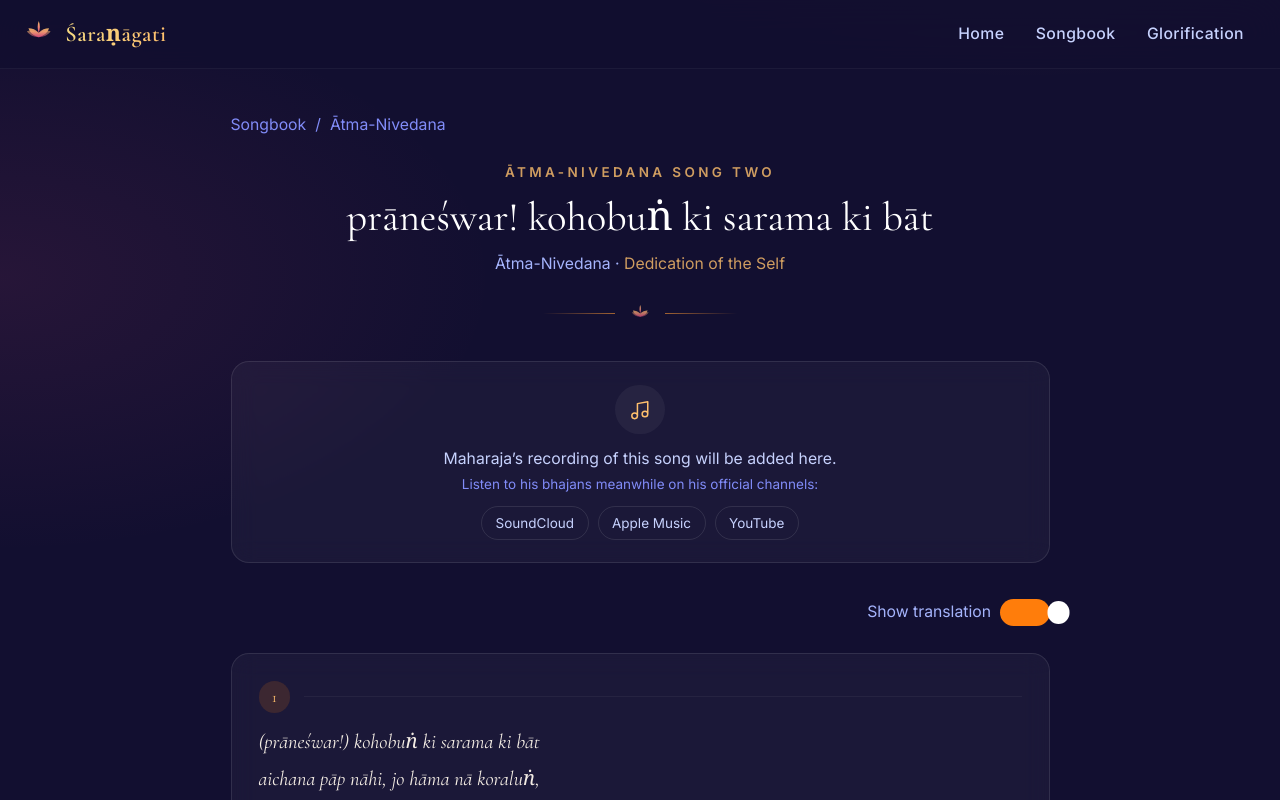
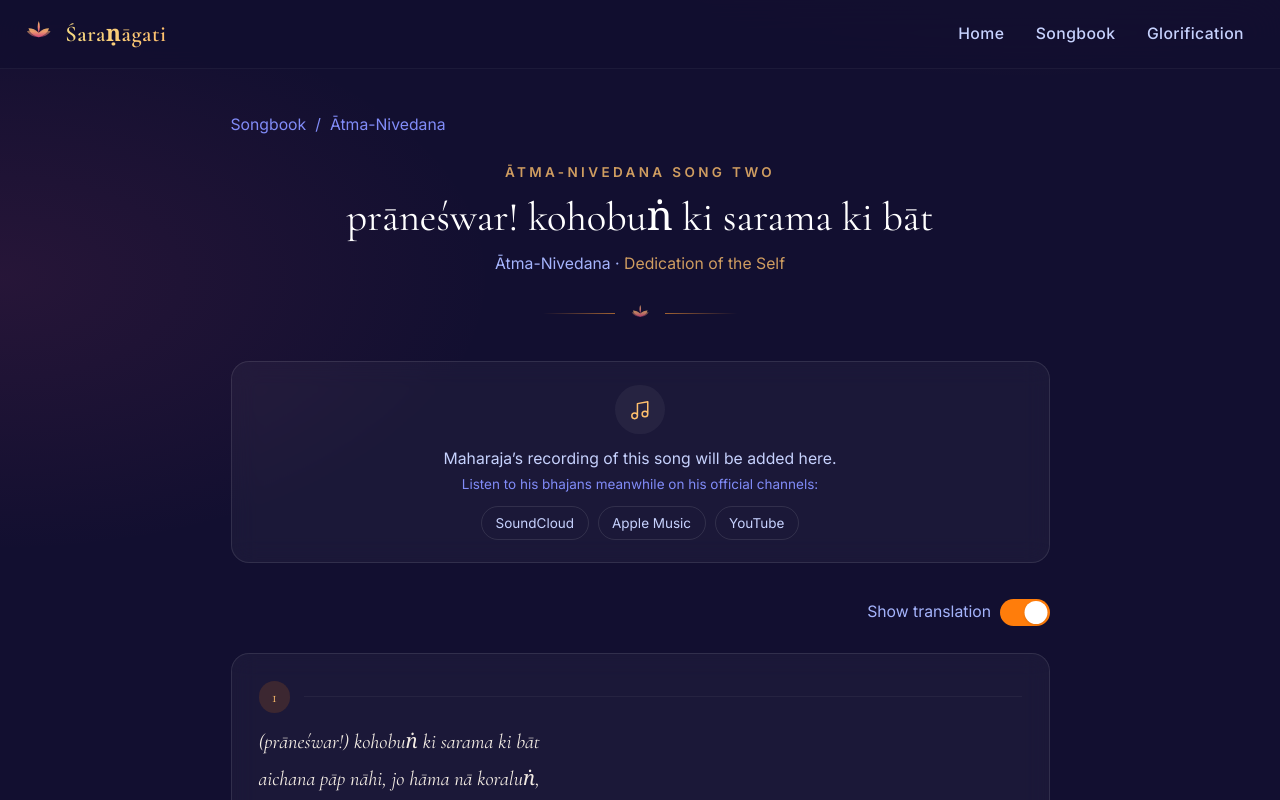
Before and after one commit to akshayg01/Sharanagati, a React (Vite) app: page /#/song/atma-nivedana-2 in a window 1280 px wide. Shown: the top 800 px of the page. Built offline with nearby package versions, Linux system fonts and the light colour scheme; a web font is replaced by a local one.

Commit message:
feat: enhance toggle switch styling for translation display on SongPage

```diff
--- a/src/pages/SongPage.jsx
+++ b/src/pages/SongPage.jsx
@@ -53,13 +53,13 @@ export default function SongPage() {
             role="switch"
             aria-checked={showTranslation}
             onClick={() => setShowTranslation((v) => !v)}
-            className={`relative h-6 w-11 rounded-full transition-colors ${
+            className={`relative inline-flex h-6 w-11 flex-shrink-0 items-center rounded-full border-2 border-transparent transition-colors ${
               showTranslation ? 'bg-saffron-500' : 'bg-white/15'
             }`}
           >
             <span
-              className={`absolute top-0.5 h-5 w-5 rounded-full bg-white transition-transform ${
-                showTranslation ? 'translate-x-5' : 'translate-x-0.5'
+              className={`pointer-events-none inline-block h-5 w-5 transform rounded-full bg-white shadow transition-transform ${
+                showTranslation ? 'translate-x-5' : 'translate-x-0'
               }`}
             />
           </button>
```
